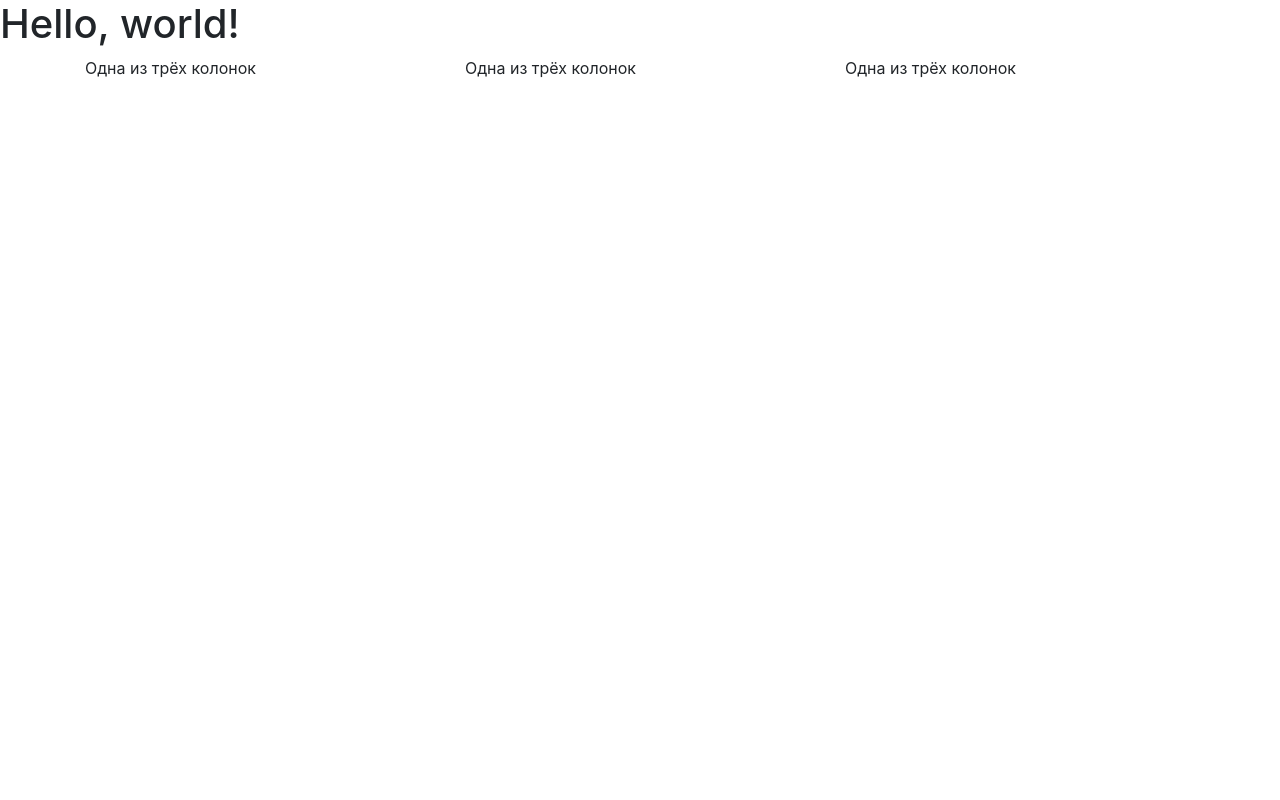
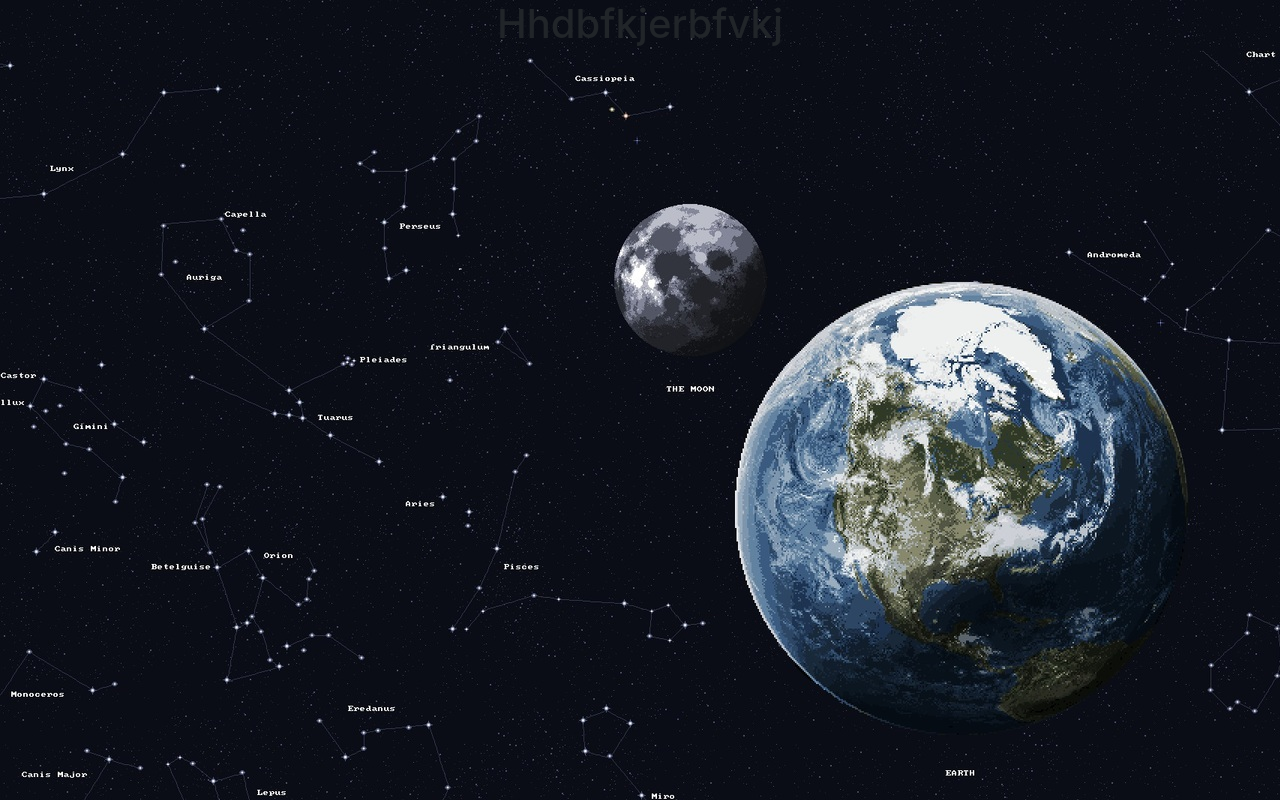
Before and after one commit to fahredof/fahredof.github.io, a plain HTML site: page lab2/index.html in a window 1280 px wide. Drawn offline with nearby package versions, Linux system fonts and the light colour scheme.

Commit message:
LAB2: add background

```diff
--- /dev/null
+++ b/lab2/css/style.css
@@ -0,0 +1,4 @@
+body{
+	text-align: center;
+	background-image: url(../img/8-bit.jpg);
+}
--- a/lab2/index.html
+++ b/lab2/index.html
@@ -7,29 +7,17 @@
 
     <!-- Bootstrap CSS -->
     <link rel="stylesheet" href="https://stackpath.bootstrapcdn.com/bootstrap/4.3.1/css/bootstrap.min.css" integrity="sha384-ggOyR0iXCbMQv3Xipma34MD+dH/1fQ784/j6cY/iJTQUOhcWr7x9JvoRxT2MZw1T" crossorigin="anonymous">
-
+    <link rel="stylesheet" href="css/style.css">
     <title>Hello, world!</title>
   </head>
   <body>
-    <h1>Hello, world!</h1>
+
+    <h1> Hhdbfkjerbfvkj </h1>
 
 
-    <div class="container">
-  <div class="row">
-    <div class="col-sm">
-      Одна из трёх колонок
-    </div>
-    <div class="col-sm">
-      Одна из трёх колонок
-    </div>
-    <div class="col-sm">
-      Одна из трёх колонок
-    </div>
-  </div>
-</div>
 
-    <!-- Optional JavaScript -->
-    <!-- jQuery first, then Popper.js, then Bootstrap JS -->
+
+
     <script src="https://code.jquery.com/jquery-3.3.1.slim.min.js" integrity="sha384-q8i/X+965DzO0rT7abK41JStQIAqVgRVzpbzo5smXKp4YfRvH+8abtTE1Pi6jizo" crossorigin="anonymous"></script>
     <script src="https://cdnjs.cloudflare.com/ajax/libs/popper.js/1.14.7/umd/popper.min.js" integrity="sha384-UO2eT0CpHqdSJQ6hJty5KVphtPhzWj9WO1clHTMGa3JDZwrnQq4sF86dIHNDz0W1" crossorigin="anonymous"></script>
     <script src="https://stackpath.bootstrapcdn.com/bootstrap/4.3.1/js/bootstrap.min.js" integrity="sha384-JjSmVgyd0p3pXB1rRibZUAYoIIy6OrQ6VrjIEaFf/nJGzIxFDsf4x0xIM+B07jRM" crossorigin="anonymous"></script>
```
Also changed, not shown: lab2/img/8-bit.jpg (added), 5 other files.
